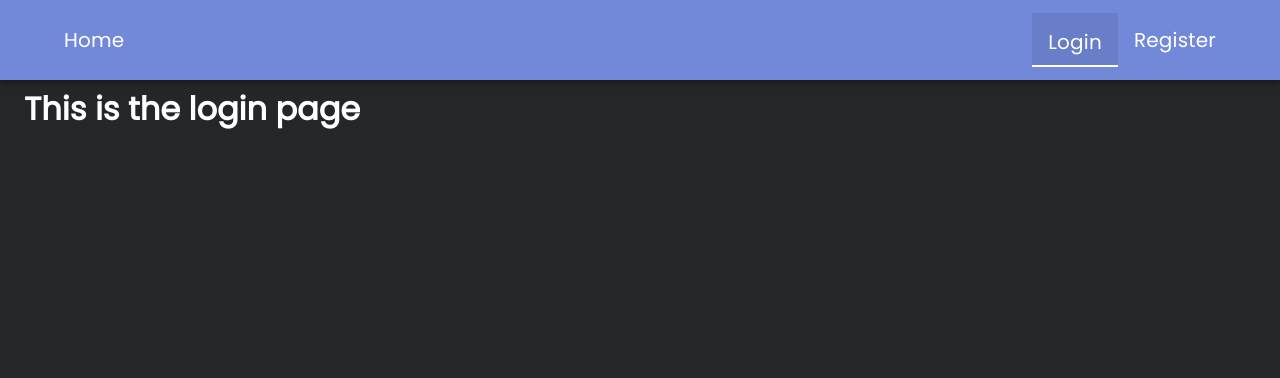
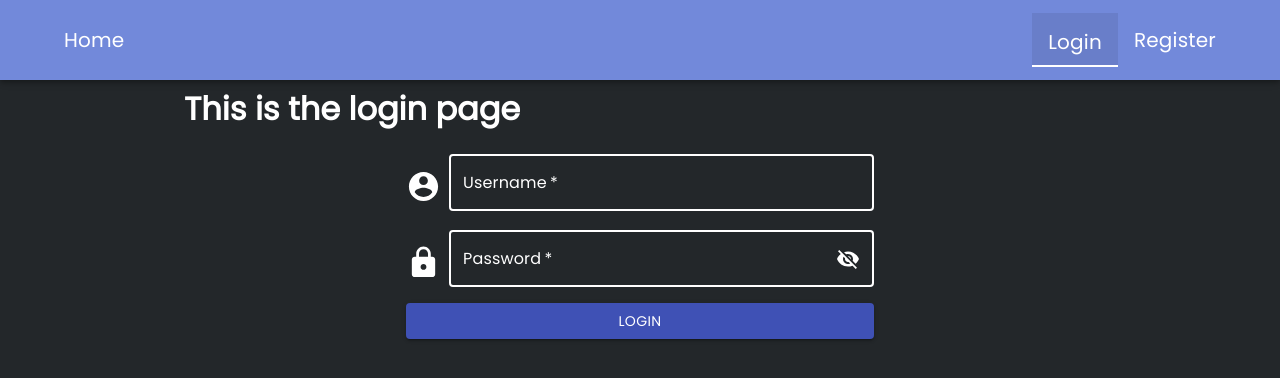
Before and after one commit to JohnLi-98/Workout-Logger-Refactored, a React (Create React App) app in the folder client/: page /account/login in a window 1280 px wide. Shown: the top 378 px of the page. Built offline with nearby package versions, Linux system fonts and the light colour scheme.

Commit message:
created login page - need to add mutation for user authentication

```diff
--- a/client/src/pages/Login.js
+++ b/client/src/pages/Login.js
@@ -1,7 +1,105 @@
-import React from "react";
+import React, { useState } from 'react';
+import { Button, Container, FormControl, Grid, IconButton, InputAdornment, InputLabel, OutlinedInput, TextField } from '@material-ui/core';
+import { AccountCircle } from '@material-ui/icons';
+import LockIcon from '@material-ui/icons/Lock';
+import Visibility from '@material-ui/icons/Visibility';
+import VisibilityOff from '@material-ui/icons/VisibilityOff';
+import Alert from '@material-ui/lab/Alert';
+import { useMutation } from '@apollo/client';
+
+import { formStyles } from '../util/common-styling';
+import { useForm } from '../util/form-hooks';
 
 export default function Login() {
+    const classes = formStyles();
+
+    const [errors, setErrors] = useState({});
+    const loginUserCallback = () => console.log("Logging in");
+    const { onChange, onSubmit, passwordVisibility, values } = useForm(loginUserCallback, {
+        username: '',
+        password: '',
+        showPassword: false,
+    });
+
     return (
-        <h1>This is the login page</h1>
+        <Container maxWidth="md">
+            <h1>This is the login page</h1>
+            <form onSubmit={onSubmit} className={classes.form} noValidate autoComplete="off" >
+                <div className={classes.formInput}>
+                    <Grid container spacing={1} alignItems="flex-end">
+                        <Grid item>
+                            <AccountCircle fontSize="large" />
+                        </Grid>
+
+                        <Grid item className={classes.gridItem}>
+                            <TextField
+                                id="username"
+                                name="username"
+                                label="Username"
+                                type="text"
+                                value={values.username}
+                                onChange={onChange}
+                                variant="outlined"
+                                fullWidth
+                                className={classes.input}
+                                error={errors.username ? true : false}
+                                required
+                            />
+                        </Grid>
+                    </Grid>
+                </div>
+
+                <div className={classes.formInput}>
+                    <Grid container spacing={1} alignItems="flex-end">
+                        <Grid item>
+                            <LockIcon fontSize="large" />
+                        </Grid>
+
+                        <Grid item className={classes.gridItem}>
+                            <FormControl className={classes.input} variant="outlined" fullWidth error={errors.password ? true : false} required>
+                                <InputLabel htmlFor="password">Password</InputLabel>
+                                <OutlinedInput
+                                    id="password"
+                                    name="password"
+                                    type={values.showPassword ? 'text' : 'password'}
+                                    value={values.password}
+                                    onChange={onChange}
+                                    endAdornment={
+                                        <InputAdornment position="end">
+                                            <IconButton
+                                                aria-label="toggle password visibility"
+                                                onClick={passwordVisibility}
+                                                edge="end"
+                                                className={classes.visibilityIcon}
+                                            >
+                                                {values.showPassword ? <Visibility /> : <VisibilityOff />}
+                                            </IconButton>
+                                        </InputAdornment>
+                                    }
+                                    labelWidth={90}
+                                />
+                            </FormControl>
+                        </Grid>
+                    </Grid>
+                </div>
+
+                <div className={classes.formInput}>
+                    <Button type="submit" variant="contained" color="primary" fullWidth>
+                        Login
+                </Button>
+                </div>
+
+                {Object.keys(errors).length > 0 && (
+                    <div className={classes.formInput}>
+                        <Alert variant="filled" severity="error">
+                            {Object.values(errors).map((value) => (
+                                <li key={value}>{value}</li>
+                            ))}
+                        </Alert>
+                    </div>
+                )}
+            </form>
+        </Container>
+
     )
 }
```
Also changed, not shown: 1 other file (tests, documents, lock files or other folders).
